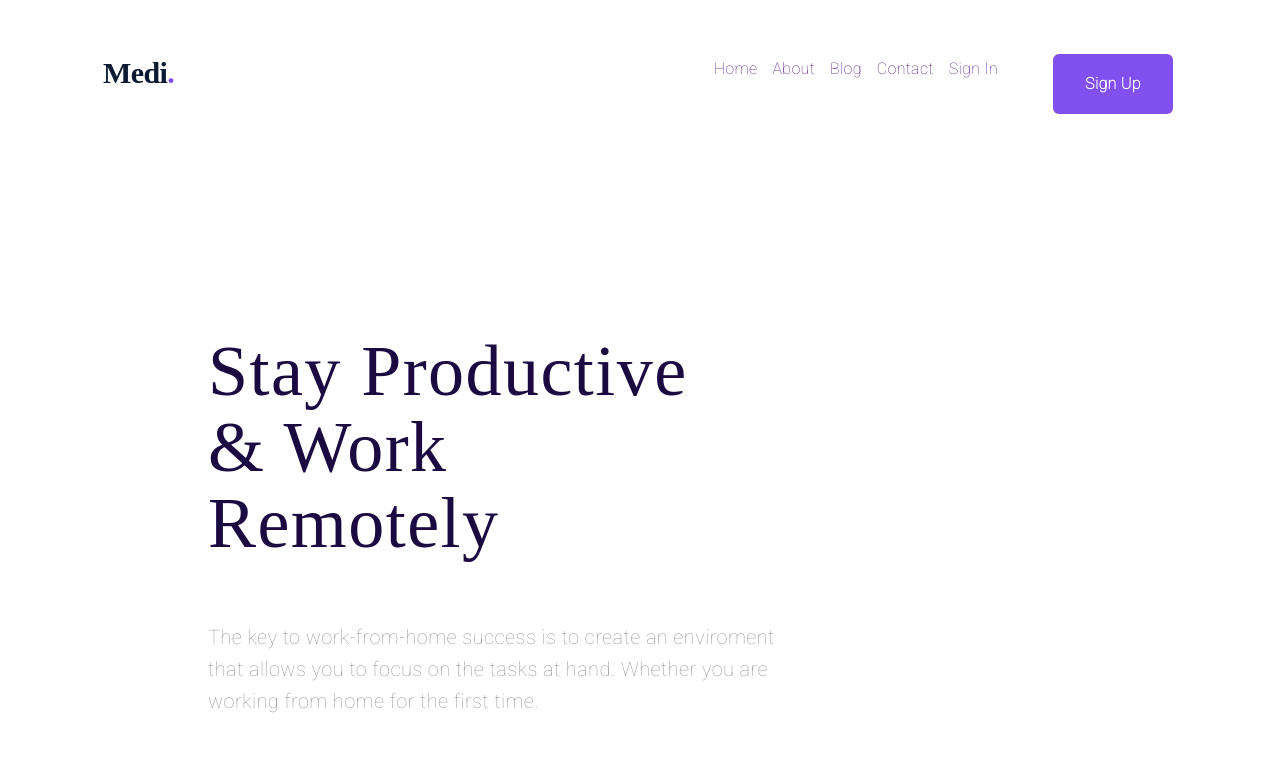
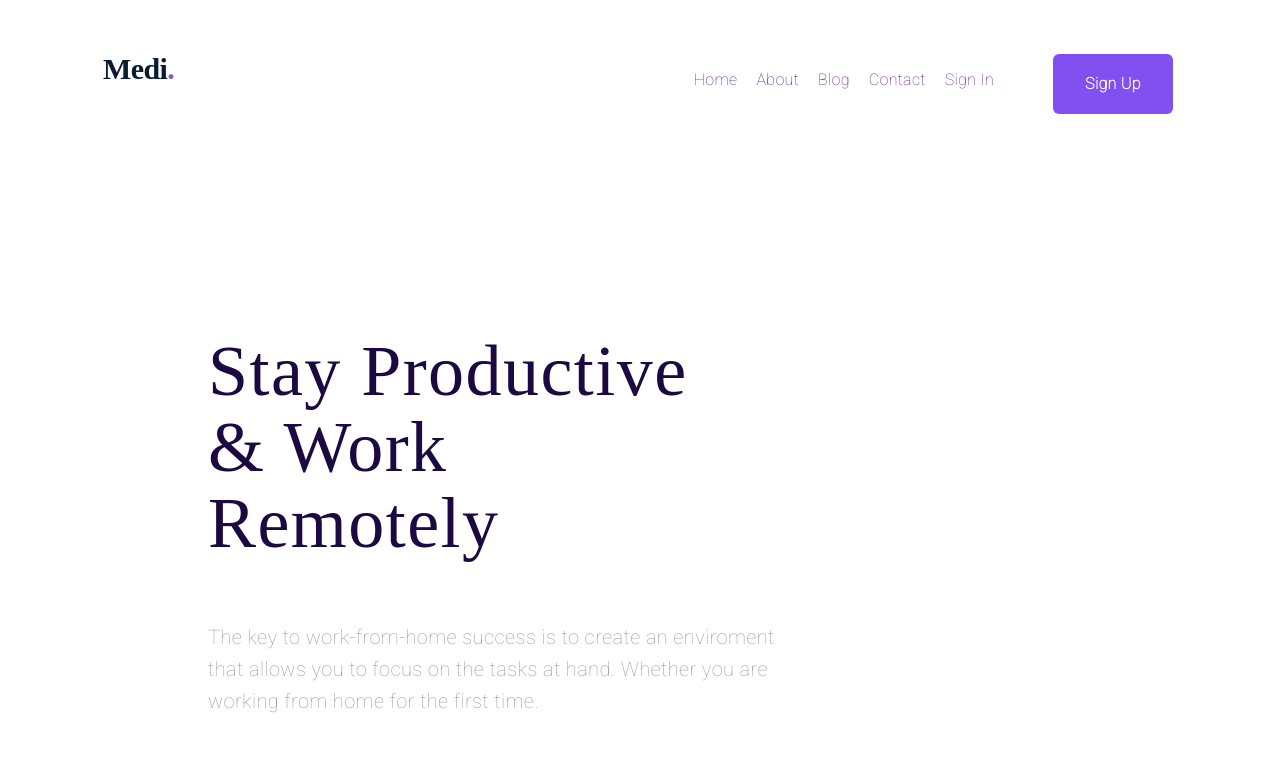
Before and after one commit to MegumiOhara/First-Figma, a plain HTML site: page index.html in a window 1280 px wide. Shown: the top 784 px of the page. Drawn offline with Linux system fonts and the light colour scheme; a web font is replaced by a local one.

Commit message:
inlining works

```diff
--- a/index.html
+++ b/index.html
@@ -16,7 +16,7 @@
                     <li><a href="">About</a></li>
                     <li><a href="">Blog</a></li>
                     <li><a href="">Contact</a></li>
-                    <li><a href="">Sign In</a></li>
+                    <li><a href="" class="split">Sign In</a></li>
                     <li><button class="nav-button">Sign Up</button></li>
                 </ul>
                 </nav>
--- a/styles/index.css
+++ b/styles/index.css
@@ -7,8 +7,9 @@
     padding-right: 15px;
     box-sizing: border-box;
     justify-content: space-between;
-    align-items: center;
+    align-items: left;
 }
+
 .logo{
     color: #0A1B32;
     /*googled that circular std is similar to sans-serif*/
@@ -33,20 +34,25 @@
 }
 .navigation{
     color: #1B0A42;
+    overflow: hidden;
+
+}
+.navigation a{
+    float: left;
     text-align: center;
     font-family: Roboto, sans-serif;
     font-size: 16px;
     font-style: normal;
-    font-weight: 400;
-    line-height: 24px; /* 150% */
     letter-spacing: 0.32px;
-    display: flex;
     list-style-type: none;
-    justify-content: flex-start;
-    align-items: center;
+    text-decoration: none;
+}
+.nav a.split{
+    float:right;
 }
 .navigation>li{
     margin-left: 15px;
+    display: inline-block;
 }
 .navigation>li>a{
     text-decoration: none;
@@ -68,7 +74,7 @@
     margin-top: 30px;
     margin-left: 40px;
 }
-section {
+section{
     display: inline-block;
 }
 .main-title{
```
